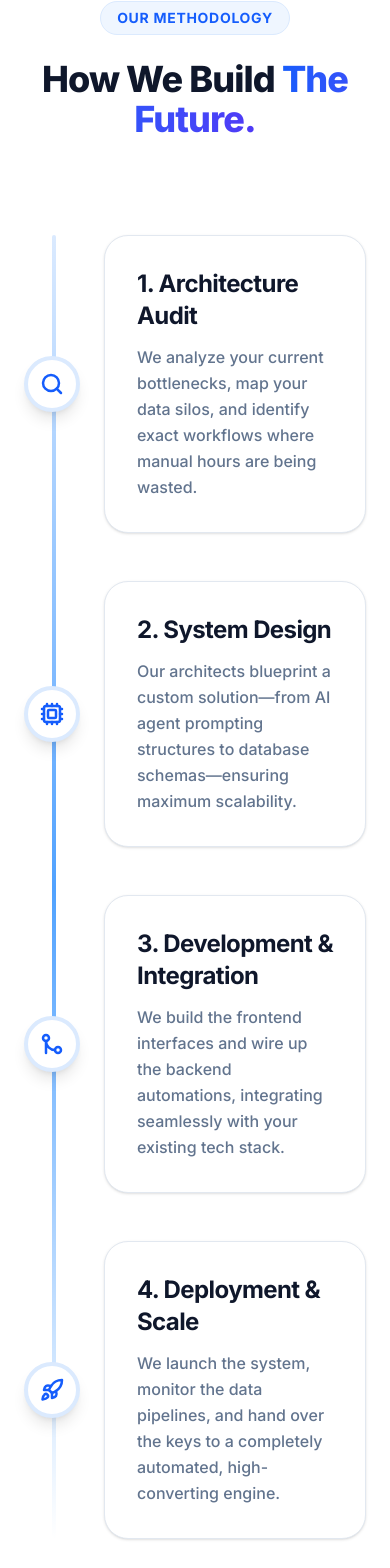
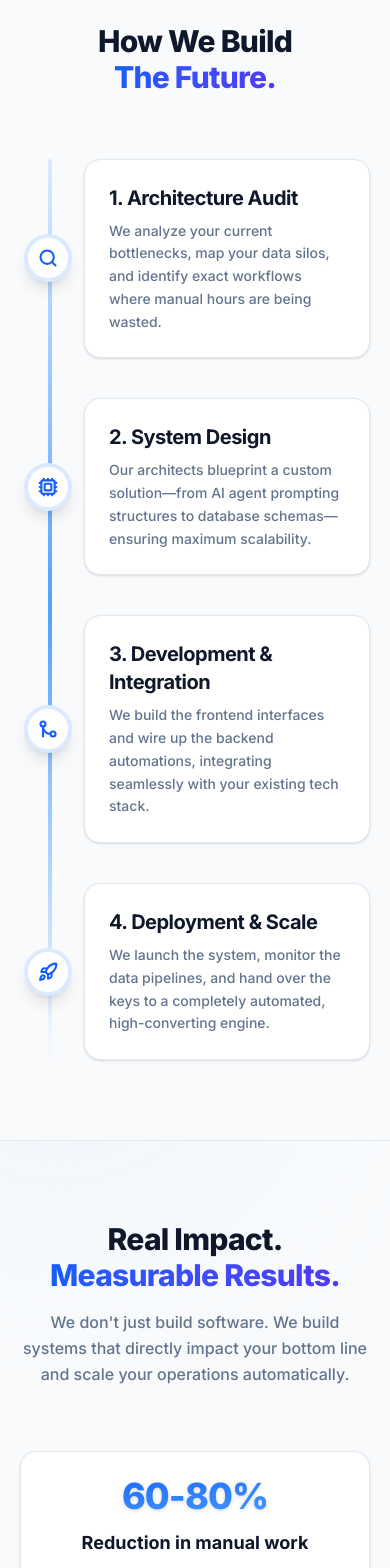
Before and after one commit to kingkannan199-real-world/autoscriptpro, a Next.js app: page / in a window 390 px wide. Shown: the part 3299-4867 px from the top of the page. Built offline with nearby package versions, Linux system fonts and the light colour scheme.

Commit message:
ui: mapped mobile-first padding and zebra stripe backgrounds to core layout sections

```diff
--- a/src/components/Impact.tsx
+++ b/src/components/Impact.tsx
@@ -21,40 +21,42 @@ const itemVariants = {
 
 export default function Impact() {
   return (
-    // Changed bg-slate-900 to bg-slate-50 for a subtle section break
-    <section id="impact" className="w-full py-28 bg-slate-50 relative z-10 overflow-hidden cursor-none border-t border-slate-200">
+    // FIX: Alternating bg-slate-50 and responsive vertical padding
+    <section id="impact" className="w-full py-20 md:py-32 bg-slate-50 relative z-10 overflow-hidden cursor-none border-t border-slate-200">
 
       {/* Light Mode Glows */}
       <div className="absolute top-[-20%] left-[-10%] w-[50vw] h-[50vw] bg-blue-100 rounded-full blur-[120px] pointer-events-none" />
       <div className="absolute bottom-[-20%] right-[-10%] w-[50vw] h-[50vw] bg-indigo-50 rounded-full blur-[120px] pointer-events-none" />
 
-      <div className="max-w-7xl mx-auto px-6 lg:px-8 relative z-10">
-        <div className="text-center mb-20">
+      <div className="max-w-7xl mx-auto px-5 lg:px-8 relative z-10">
+        <div className="text-center mb-16 md:mb-20">
           <motion.h2
             initial={{ opacity: 0, y: 20 }} whileInView={{ opacity: 1, y: 0 }} viewport={{ once: true }}
-            className="text-4xl md:text-5xl font-extrabold text-slate-900 mb-6 tracking-tight"
+            className="text-3xl md:text-5xl font-extrabold text-slate-900 mb-4 md:mb-6 tracking-tight"
           >
-            Real Impact. <span className="text-transparent bg-clip-text bg-gradient-to-r from-blue-600 to-indigo-600">Measurable Results.</span>
+            Real Impact. <br className="md:hidden" /><span className="text-transparent bg-clip-text bg-gradient-to-r from-blue-600 to-indigo-600">Measurable Results.</span>
           </motion.h2>
           <motion.p
             initial={{ opacity: 0, y: 20 }} whileInView={{ opacity: 1, y: 0 }} viewport={{ once: true, delay: 0.1 }}
-            className="text-lg text-slate-500 max-w-2xl mx-auto font-medium"
+            className="text-base md:text-lg text-slate-500 max-w-2xl mx-auto font-medium"
           >
             We don't just build software. We build systems that directly impact your bottom line and scale your operations automatically.
           </motion.p>
         </div>
 
-        <motion.div variants={containerVariants} initial="hidden" whileInView="visible" viewport={{ once: true, margin: "-100px" }} className="grid grid-cols-1 md:grid-cols-2 lg:grid-cols-4 gap-8">
+        {/* FIX: Reduced gap for mobile */}
+        <motion.div variants={containerVariants} initial="hidden" whileInView="visible" viewport={{ once: true, margin: "-50px" }} className="grid grid-cols-1 md:grid-cols-2 lg:grid-cols-4 gap-5 md:gap-8">
           {stats.map((stat, index) => (
             <motion.div
               key={index} variants={itemVariants}
-              className="bg-white p-8 rounded-3xl border border-slate-200 shadow-sm hover:shadow-xl hover:border-blue-300 transition-all duration-300 group text-center cursor-none"
+              // FIX: Tightened padding on mobile cards
+              className="bg-white p-6 md:p-8 rounded-2xl md:rounded-3xl border border-slate-200 shadow-sm hover:shadow-xl hover:border-blue-300 transition-all duration-300 group text-center cursor-none"
             >
-              <h3 className="text-5xl md:text-6xl font-extrabold text-transparent bg-clip-text bg-gradient-to-br from-blue-600 to-blue-400 mb-4 group-hover:scale-110 transition-transform duration-500 drop-shadow-sm">
+              <h3 className="text-4xl md:text-5xl lg:text-6xl font-extrabold text-transparent bg-clip-text bg-gradient-to-br from-blue-600 to-blue-400 mb-3 md:mb-4 group-hover:scale-110 transition-transform duration-500 drop-shadow-sm">
                 {stat.value}
               </h3>
-              <p className="text-xl font-bold text-slate-900 mb-3">{stat.label}</p>
-              <p className="text-sm text-slate-500 font-medium leading-relaxed">{stat.desc}</p>
+              <p className="text-lg md:text-xl font-bold text-slate-900 mb-2 md:mb-3">{stat.label}</p>
+              <p className="text-xs md:text-sm text-slate-500 font-medium leading-relaxed">{stat.desc}</p>
             </motion.div>
           ))}
         </motion.div>
--- a/src/components/Process.tsx
+++ b/src/components/Process.tsx
@@ -28,74 +28,65 @@ const steps = [
 
 export default function Process() {
   return (
-    <section id="process" className="w-full py-28 bg-white relative z-10 border-t border-slate-100 cursor-none scroll-mt-20">
-      <div className="max-w-7xl mx-auto px-6 lg:px-8 relative">
+    // FIX: Alternating bg-slate-50 and responsive vertical padding
+    <section id="process" className="w-full py-20 md:py-32 bg-slate-50 relative z-10 border-t border-slate-100 cursor-none scroll-mt-20">
+      <div className="max-w-7xl mx-auto px-5 lg:px-8 relative">
 
         {/* Section Header */}
-        <div className="text-center mb-24">
+        <div className="text-center mb-16 md:mb-24">
           <motion.div
             initial={{ opacity: 0, scale: 0.9 }}
             whileInView={{ opacity: 1, scale: 1 }}
             viewport={{ once: true }}
             className="inline-flex items-center justify-center px-4 py-1.5 mb-6 rounded-full bg-blue-50 border border-blue-100 cursor-none"
           >
-            <span className="text-sm font-bold text-blue-600 tracking-wider uppercase">Our Methodology</span>
+            <span className="text-xs md:text-sm font-bold text-blue-600 tracking-wider uppercase">Our Methodology</span>
           </motion.div>
 
           <motion.h2
             initial={{ opacity: 0, y: 20 }}
             whileInView={{ opacity: 1, y: 0 }}
             viewport={{ once: true }}
-            className="text-4xl md:text-5xl font-extrabold text-slate-900 tracking-tight"
+            className="text-3xl md:text-5xl font-extrabold text-slate-900 tracking-tight"
           >
-            How We Build <span className="text-transparent bg-clip-text bg-gradient-to-r from-blue-600 to-indigo-600">The Future.</span>
+            How We Build <br className="md:hidden" /><span className="text-transparent bg-clip-text bg-gradient-to-r from-blue-600 to-indigo-600">The Future.</span>
           </motion.h2>
         </div>
 
         {/* --- THE TIMELINE --- */}
         <div className="relative w-full max-w-5xl mx-auto">
-
-          {/* THE FIX: The Continuous Vertical Line
-            On mobile, it sits on the left (28px from edge).
-            On desktop (md:), it snaps perfectly to the center (left-1/2).
-          */}
           <div className="absolute top-0 bottom-0 left-[28px] md:left-1/2 w-1 bg-gradient-to-b from-blue-100 via-blue-400 to-transparent md:-translate-x-1/2 rounded-full z-0" />
 
           {steps.map((step, index) => {
             const isEven = index % 2 === 0;
 
             return (
-              <div key={index} className="relative flex items-center justify-between w-full mb-12 md:mb-24 last:mb-0">
+              // FIX: Tightened bottom margin for mobile timeline
+              <div key={index} className="relative flex items-center justify-between w-full mb-10 md:mb-24 last:mb-0">
 
-                {/* THE FIX: The Floating Icon
-                  Matches the line's position perfectly on both mobile and desktop
-                */}
                 <motion.div
                   initial={{ opacity: 0, scale: 0.5 }}
                   whileInView={{ opacity: 1, scale: 1 }}
                   viewport={{ once: true, margin: "-100px" }}
                   transition={{ delay: 0.2, duration: 0.4 }}
-                  className="absolute left-[28px] md:left-1/2 w-14 h-14 bg-white border-4 border-blue-100 rounded-full flex items-center justify-center -translate-x-1/2 z-20 shadow-lg text-blue-600"
+                  className="absolute left-[28px] md:left-1/2 w-12 h-12 md:w-14 md:h-14 bg-white border-4 border-blue-100 rounded-full flex items-center justify-center -translate-x-1/2 z-20 shadow-lg text-blue-600"
                 >
-                  <step.icon size={24} strokeWidth={2.5} />
+                  <step.icon size={20} strokeWidth={2.5} className="md:w-6 md:h-6" />
                 </motion.div>
 
-                {/* THE FIX: The Content Card
-                  On mobile: Uses pl-20 to push the text away from the left-aligned line.
-                  On desktop: Alternates left and right depending on if the row is even/odd.
-                */}
                 <motion.div
                   initial={{ opacity: 0, x: isEven ? -50 : 50, y: 20 }}
                   whileInView={{ opacity: 1, x: 0, y: 0 }}
                   viewport={{ once: true, margin: "-100px" }}
                   transition={{ duration: 0.6, ease: "easeOut" }}
-                  className={`w-full md:w-[45%] pl-20 md:pl-0 ${isEven ? "md:mr-auto md:pr-12 md:text-right" : "md:ml-auto md:pl-12 md:text-left"}`}
+                  className={`w-full md:w-[45%] pl-16 md:pl-0 ${isEven ? "md:mr-auto md:pr-12 md:text-right" : "md:ml-auto md:pl-12 md:text-left"}`}
                 >
-                  <div className="bg-white p-8 rounded-3xl border border-slate-200 shadow-sm hover:shadow-xl hover:-translate-y-1 hover:border-blue-200 transition-all duration-300 group cursor-none">
-                    <h3 className="text-2xl font-bold text-slate-900 mb-3 group-hover:text-blue-600 transition-colors">
+                  {/* FIX: Tighter padding on mobile cards */}
+                  <div className="bg-white p-6 md:p-8 rounded-2xl md:rounded-3xl border border-slate-200 shadow-sm hover:shadow-xl hover:-translate-y-1 hover:border-blue-200 transition-all duration-300 group cursor-none">
+                    <h3 className="text-xl md:text-2xl font-bold text-slate-900 mb-2 md:mb-3 group-hover:text-blue-600 transition-colors">
                       {step.title}
                     </h3>
-                    <p className="text-slate-500 font-medium leading-relaxed">
+                    <p className="text-sm md:text-base text-slate-500 font-medium leading-relaxed">
                       {step.desc}
                     </p>
                   </div>
```
Also changed, not shown: src/components/WhyChooseUs.tsx (+16 -14 lines).
